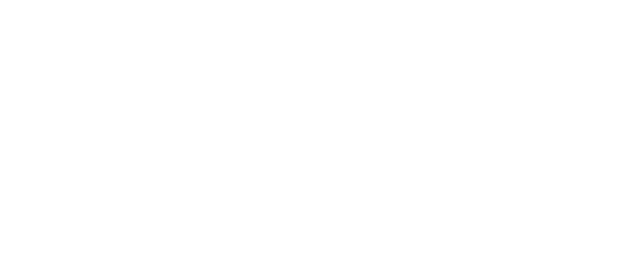
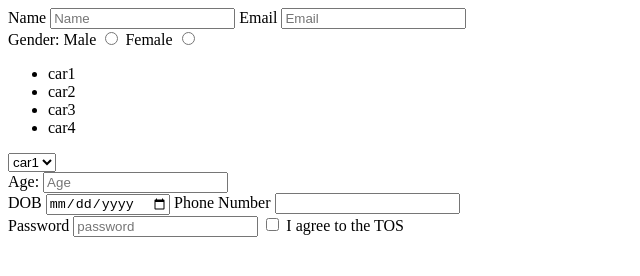
Before and after one commit to acciojob/signup-form-car-nren07, a website: page main.html in a window 1280 px wide. Shown: the whole page, without its empty margins (0-640 px from the left). Drawn offline with Linux system fonts and the light colour scheme.

Commit message:
created a submission

```diff
--- a/main.html
+++ b/main.html
@@ -8,6 +8,45 @@
 
 <body>
 	<!-- the entire body must be written by student -->
+	<form method="post">
+		<label for="name">Name</label>
+		<input type="text" placeholder="Name" id="name" name="Name" required>
+		<label for="email">Email</label>
+		<input type="email" placeholder="Email" id="email" name="Email" required>
+		<br>
+		<label >Gender: </label>
+		<label for="gender_male">Male</label>
+		<input type="radio" id="gender_male" name="gender" required>
+		<label for="gender_female">Female</label>
+		<input type="radio" id="gender_female" name="gender" required>
+		<br>
+		<ul>
+			<li>car1</li>
+			<li>car2</li>
+			<li>car3</li>
+			<li>car4</li>
+		</ul>
+		<select>
+			<option>car1</option>
+			<option>car2</option>
+			<option>car3</option>
+			<option>car4</option>
+		</select>
+		<br>
+		<label for="age">Age: </label>
+			<input type="number" id="age" min=0 placeholder="Age" required>
+		<br>
+		<label for="dob">DOB</label>
+		<input type="date" id="dob" required>
+		<label for="tel">Phone Number</label>
+		<input type="tel" id="tel">
+		<br>
+		<label for="password">Password</label>
+		<input type="password" placeholder="password" id="password" required>
+		<input type="checkbox" required id="tos">
+		<label for="tos">I agree to the TOS</label>
+	</form>
+
     <script type="text/javascript" src="./script.js">
 </script>
 
```
